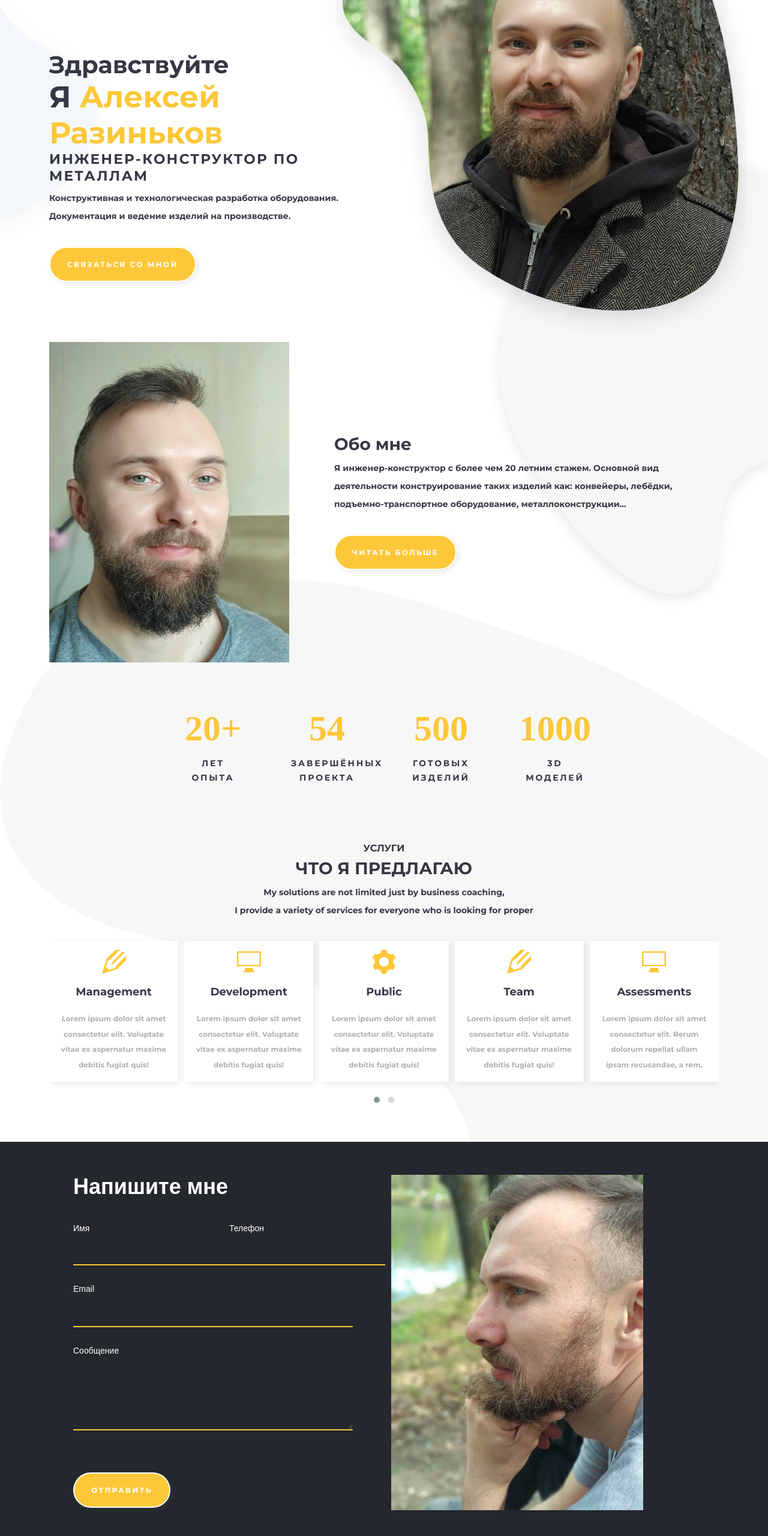
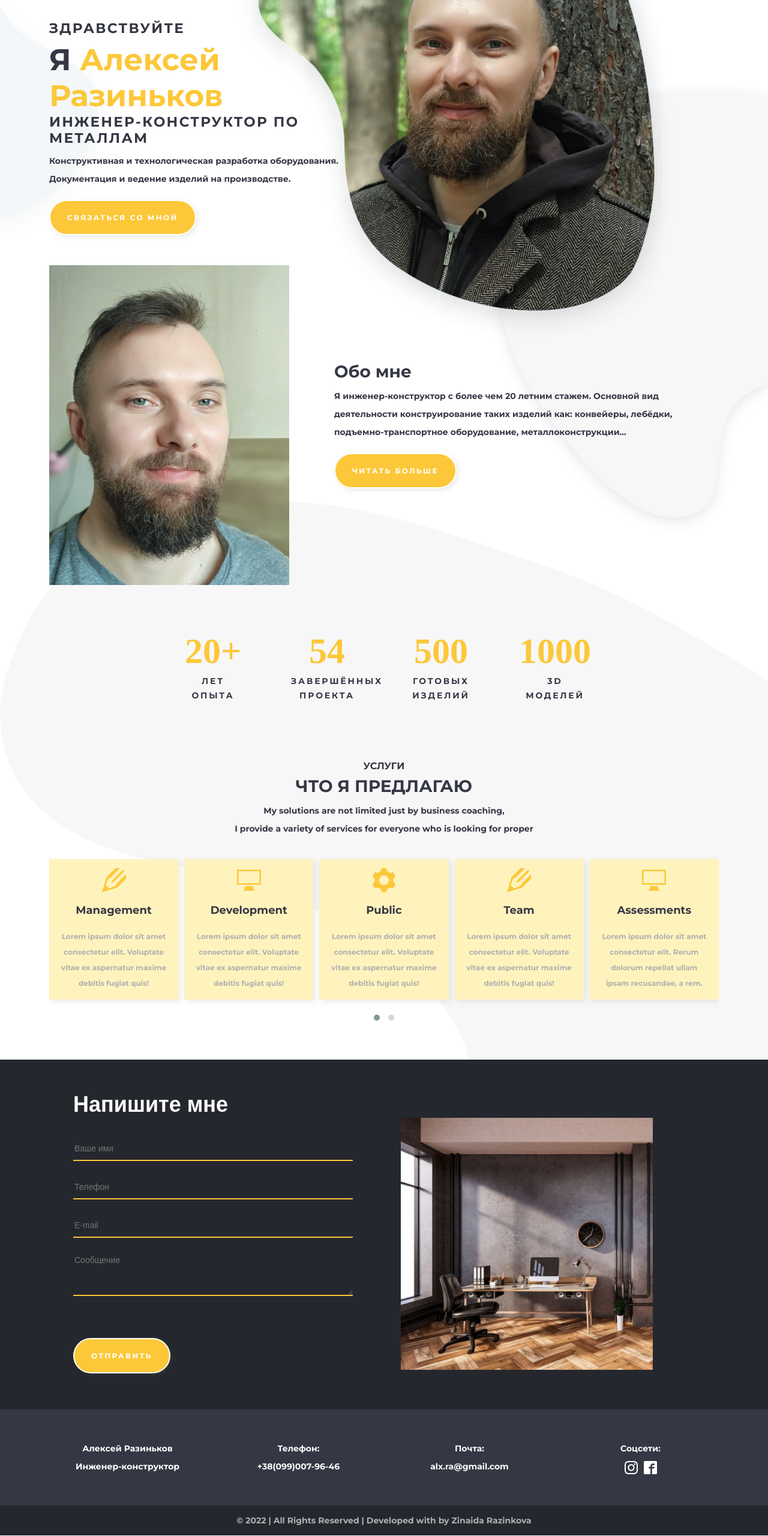
Before and after one commit to Zinaida-Razinkova-zz/Alxra, a plain HTML site: page index.html in a window 1280 px wide. Shown: the part 80-2640 px from the top of the page at 60% size. Drawn offline with nearby package versions, Linux system fonts and the light colour scheme.

Commit message:
second commit

```diff
--- a/index.html
+++ b/index.html
@@ -23,7 +23,7 @@
       <nav class="header-nav ">
       <button
       class="header-button__menu"
-      aria-controls="header-menu-container"
+      aria-controls="header-menu"
       aria-expanded="false"
       type="button"
       data-menu-button>
@@ -32,7 +32,7 @@
         <use class="header-button__menu-burger" href="./images/sprite.svg#burgermenu"></use>
       </svg>
     </button>
-    <ul class="header-menu" data-menu>
+    <ul class="header-menu" data-menu id="header-menu">
     <li class="header-menu__item"><a href="#" class="header-menu__link header-menu__link-active">Главная</a></li>
     <li class="header-menu__item"><a href="about.html" class="header-menu__link">Обо мне</a></li>
     <li class="header-menu__item"><a href="#" class="header-menu__link">Портфолио</a></li>
@@ -43,42 +43,41 @@
   </header>
 <main>
 <section class="hero section section-md section-relative">
-<img class="decor-1" src="./images/hero-decor.png" alt="" width="200px">
+<img class="decor-1" src="./images/hero-decor.png" alt="Декоративный элемент" width="200">
 <div class="container ">
   <div class="row row-30 align-items-sm-center">
-    <div class="col-md-5 col-xl-6">
-      <h1 class="">Здравствуйте<br>
-        <span class="hero-big">Я
-        <span class="hero-name">Алексей Разиньков</span></span></h1>
+    <div class="col-sm-12 col-md-6 col-xl-6 hero-block">
+        <h2>Здравствуйте</h2>
+        <h1 class="hero-big">Я <span class="hero-name">Алексей Разиньков</span></h1>
         <h2>инженер-конструктор по металлам</h2>
         <p>Конструктивная и технологическая разработка оборудования. <br> Документация и ведение изделий на производстве.</p>
         <a href="#contacts" class="button-accent button">Связаться cо мной</a>
     </div>
-    <div class="col-md-7 col-xl-6">
-      <img class="hero-img" src="./images/alx.png" alt="Портрет" width="750px">
+    <div class="col-md-6 col-xl-6">
+      <img class="hero-img" src="./images/alx.png" alt="Фото Алексей Разиньков" width="750">
     </div>
   </div>
 </div>
 </section>
 <section class="about section section-lg section-lg-1 section-relative bg-transparent">
   <div class="container">
-    <div class="row row-30 flex-lg-row-reverse align-items-center">
+    <div class="row row-30 align-items-center">
+      <div class="col-md-6 col-lg-5">
+        <img class="" src="./images/alx-3.jpg" alt="Портрет" width="400">
+      </div>
       <div class="col-md-6 col-lg-7">
         <h3>Обо мне</h3>
         <p>Я инженер-конструктор с более чем 20 летним стажем. Основной вид деятельности конструирование таких изделий как: конвейеры, лебёдки, подъемно-транспортное оборудование, металлоконструкции... </p>
           <a href="about.html" class="button-accent button">Читать больше</a>
         </div>
-      <div class="col-md-6 col-lg-5">
-        <img class="" src="./images/alx-3.jpg" alt="Портрет" width="400px">
-      </div>
+
     </div>
-
   </div>
   <div>
-    <img class="decor-2" src="./images/decor-2.png" alt="" width="472">
+    <img class="decor-2" src="./images/decor-2.png" alt="Декоративный элемент" width="472">
   </div>
   <div class="">
-    <img class="decor-3" src="./images/decor-3.png" alt="" width="1340">
+    <img class="decor-3" src="./images/decor-3.png" alt="Декоративный элемент" width="1340">
   </div>
 </section>
 <section class="counters section-md bg-transparent">
@@ -87,9 +86,9 @@
       <div class="col-6 col-md-3 col-xl-2">
         <div class="box-counter">
           <div class="box-counter-main">
-            <p class="counter animated-first">
+            <h3 class="counter animated-first">
               20+
-            </p>
+            </h3>
             <p class="box-counter-title">ЛЕТ <br>
               ОПЫТА</p>
           </div>
@@ -98,9 +97,9 @@
       <div class="col-6 col-md-3 col-xl-2">
         <div class="box-counter">
           <div class="box-counter-main">
-            <p class="counter animated-first">
+            <h3 class="counter animated-first">
               54
-            </p>
+            </h3>
             <p class="box-counter-title">ЗАВЕРШЁННЫХ ПРОЕКТА</p>
           </div>
         </div>
@@ -108,9 +107,9 @@
       <div class="col-6 col-md-3 col-xl-2">
         <div class="box-counter">
           <div class="box-counter-main">
-            <p class="counter animated-first">
+            <h3 class="counter animated-first">
               500
-            </p>
+            </h3>
             <p class="box-counter-title">ГОТОВЫХ ИЗДЕЛИЙ</p>
           </div>
         </div>
@@ -118,9 +117,9 @@
       <div class="col-6 col-md-3 col-xl-2">
         <div class="box-counter">
           <div class="box-counter-main">
-            <p class="counter animated-first">
+            <h3 class="counter animated-first">
               1000
-            </p>
+            </h3>
             <p class="box-counter-title">3D <br> МОДЕЛЕЙ</p>
           </div>
         </div>
@@ -128,7 +127,6 @@
     </div>
   </div>
 </section>
-
 <section class="services section section-md bg-transparent section-relative text-center">
   <div class="container">
     <h6>УСЛУГИ</h6>
@@ -136,8 +134,7 @@
     <p>My solutions are not limited just by business coaching, <br>
       I provide a variety of services for everyone who is looking for proper</p>
 
-
-<div class="owl-carousel owl-theme ">
+  <div class="owl-carousel owl-theme ">
   <div class="services-content">
     <svg class="services-svg" width="40" height="40">
       <use class="" href="./images/sprite.svg#pencil"></use>
@@ -146,7 +143,7 @@
     <p class="services-paragraf">Lorem ipsum dolor sit amet consectetur elit. Voluptate vitae ex aspernatur maxime debitis fugiat quis!</p>
   </div>
   <div class="services-content">
-    <svg class="services-svg"width="40" height="40">
+    <svg class="services-svg" width="40" height="40">
       <use class="" href="./images/sprite.svg#display"></use>
     </svg>
     <h4 class="services-title">Development</h4>
@@ -182,16 +179,8 @@
     <p class="services-paragraf">Lorem ipsum dolor sit amet consectetur elit. Rerum dolorum repellat ullam ipsam recusandae, a rem.</p>
   </div>
 </div>
-    </div>
-
-
-
-
-
+</div>
 </section>
-
-
-
 <section id="contacts" class="contacts">
   <div class="container">
     <div class="row row-30 align-items-sm-center">
@@ -200,9 +189,9 @@
         <h2 class="contacts-form__title">Напишите мне</h2>
         <div class="contacts-form__block">
           <div>
-            <label class="contacts-form__label">Имя</label>
             <input
               class="contacts-form__input-name"
+              placeholder="Ваше имя"
               type="text"
               name="name"
               pattern="^[a-zA-Zа-яА-Я]+(([' -][a-zA-Zа-яА-Я ])?[a-zA-Zа-яА-Я]*)*$"
@@ -210,8 +199,8 @@
             />
           </div>
           <div>
-            <label class="contacts-form__label">Телефон</label>
             <input
+            placeholder="Телефон"
               class="contacts-form__input-phone"
               type="tel"
               name="tel"
@@ -221,17 +210,16 @@
           </div>
         </div>
         <div>
-          <label class="contacts-form__label">Email</label>
           <input
             class="contacts-form__input-email"
+            placeholder="E-mail"
             type="text"
             name="email"
             required
           />
         </div>
         <div>
-          <label class="contacts-form__label">Сообщение</label>
-          <textarea  class="contacts-form__input-message" type="text" name="text" cols="50" rows="5"></textarea>
+          <textarea  class="contacts-form__input-message" placeholder="Сообщение" name="text" cols="40" rows="3"></textarea>
         </div>
         <button type="button" class="button-accent button contacts-button">
           Отправить
@@ -241,9 +229,9 @@
       </div>
       <div class="col-md-5 col-xl-5">
         <img
-        class=""
-        src="./images/alx-2.jpg"
-        alt="Contacts"
+        class="contacts-img"
+        src="./images/alx-7.jpg"
+        alt="Офис для работы"
         width="420"
       />
       </div>
@@ -251,25 +239,22 @@
   </div>
 </section>
 </main>
-
-
-
 <footer class="footer">
   <div class="container">
     <div class="row">
-      <div class="col-sm-6 col-md-4 col-lg-3">
+      <div class="col-sm-3 col-md-3 col-lg-3 footer-block">
         <p>Алексей Разиньков</p>
         <p>Инженер-конструктор</p>
       </div>
-      <div class="col-sm-6 col-md-4 col-lg-3">
+      <div class="col-sm-3 col-md-3 col-lg-3 footer-block">
         <p>Телефон:</p>
         <a href="tel:+380990079646">+38(099)007-96-46</a>
       </div>
-      <div class="col-sm-6 col-md-4 col-lg-3">
+      <div class="col-sm-3 col-md-3 col-lg-3 footer-block">
         <p>Почта:</p>
         <a href="mailto:alx.ra@gmail.com">alx.ra@gmail.com</a>
       </div>
-      <div class="col-sm-6 col-md-4 col-lg-3">
+      <div class="col-sm-3 col-md-3 col-lg-3 footer-block">
         <p>Соцсети:</p>
         <ul class="footer-list">
           <li class="footer-item"><a href="https://www.instagram.com/alxr.engineer/" target="_blank">
@@ -284,12 +269,14 @@
           </a></li>
         </ul>
       </div>
-
     </div>
   </div>
 </footer>
-<div class="dev">© 2022 | All Rights Reserved |  Developed with by <a href="https://www.linkedin.com/in/zinaida-razinkova/" target="_blank">Zinaida Razinkova</a> </div>
-
+<div class="dev">
+  <div class="container">
+    <div >© 2022 | All Rights Reserved | Developed with by <a href="https://www.linkedin.com/in/zinaida-razinkova/" target="_blank">Zinaida Razinkova</a> </div>
+  </div>
+</div>
 <script src="https://cdn.jsdelivr.net/npm/bootstrap@5.1.3/dist/js/bootstrap.bundle.min.js" integrity="sha384-ka7Sk0Gln4gmtz2MlQnikT1wXgYsOg+OMhuP+IlRH9sENBO0LRn5q+8nbTov4+1p" crossorigin="anonymous"></script>
 <script src="https://code.jquery.com/jquery-3.6.0.js"></script>
 <script src="https://code.jquery.com/jquery-migrate-3.3.2.js"></script>
--- a/sass/_about.scss
+++ b/sass/_about.scss
@@ -1,8 +1,20 @@
 .about {
 padding: 50px 0 50px 0;
 position: relative;
+@media screen and (max-width: 767px) {
+  padding: 30px 0 30px 0;
+}
 }
 
+.about p {
+  margin: 0;
+}
+.about img {
+  @media screen and (max-width: 767px) {
+    margin-bottom: 30px;
+  }
+
+}
 .decor-2 {
     position: absolute;
     top: -260px;
--- a/sass/_contacts.scss
+++ b/sass/_contacts.scss
@@ -1,14 +1,11 @@
 .contacts {
   background-color: #25272e;
-    @media screen and (min-width: $desktop1152) {
   padding: 20px 0;
 }
 
-    @media screen and (max-width: $mobile475) {
-      padding: 24px 0px 32px 0px;
+.contacts-img {
+  margin: 30px auto 0 auto;
 }
-  }
-
 
 .contacts-img__mobile {
   @media screen and (min-width: $desktop1152) {
@@ -25,7 +22,6 @@
   @media screen and (max-width: $mobile475) {
     max-width: 390px;
     height: 630px;
-
   }
 
   @media screen and (min-width: $desktop1152) {
@@ -68,7 +64,7 @@
 
 .contacts-form__block {
   @media screen and (min-width: $desktop1152) {
-      display: flex;
+    // display: flex;
   }
 }
 
@@ -99,23 +95,11 @@
 }
 
 .contacts-form__input-name,
-  .contacts-form__input-phone {
-
-    width: 260px;
-    min-height: 47px;
-    margin: 0px 0px 24px 0px;
-
-    @media screen and (max-width: $mobile475) {
-      width: 100%;
-      max-width: 350px;
-      margin: 0px 0px 8px 0px;
-    }
-  }
-
+.contacts-form__input-phone,
 .contacts-form__input-email {
   width: 100%;
   max-width: 539px;
-    min-height: 49px;
+  min-height: 40px;
   margin: 0px 0px 24px 0px;
 
   @media screen and (max-width: $mobile475) {
@@ -127,7 +111,7 @@
 .contacts-form__input-message {
   width: 100%;
   max-width: 539px;
-    min-height: 118px;
+  min-height: 40px;
   margin: 0px 0px 40px 0px;
   @media screen and (max-width: $mobile475) {
     max-width: 350px;
@@ -139,7 +123,7 @@
   fill: $color_white;
 }
 
-  .contacts-button{
+.contacts-button {
   &:hover,
   &:focus {
     background: #fff;
--- a/sass/_counters.scss
+++ b/sass/_counters.scss
@@ -33,4 +33,7 @@
     line-height: 1.71429;
     letter-spacing: .2em;
     color: #353744;
+     @media screen and (max-width: 600px) {
+    font-size: 10px;
+  }
 }
--- a/sass/_footer.scss
+++ b/sass/_footer.scss
@@ -41,17 +41,17 @@
 }
 
 .dev{
-    padding: 30px 0;
+    padding: 10px 0;
     text-align: center;
     background-color: #25272e;
-    color:#fff;
+    color:$color_medium;
     @media screen and (max-width: 1024px) {
         font-size: 10px;
       }
 }
 
 .dev a {
-    color:#fff;
+    color:$color_medium;
     &:hover,
     &:focus {
    color:  $color_accent2;
--- a/sass/_header.scss
+++ b/sass/_header.scss
@@ -88,7 +88,7 @@
   padding: 0px;
   margin: 0px;
 
-  background-color: rgba(255, 255, 255, 0.829);
+  background-color: rgba(255, 255, 255, 0.959);
   text-align: center;
   &.is-open {
     display: block;
--- a/sass/_hero.scss
+++ b/sass/_hero.scss
@@ -1,6 +1,5 @@
 .hero {
   position: relative;
-  padding: 50px 0 50px 0;
 }
 
 .hero-img {
@@ -9,19 +8,22 @@
   left: calc(50% - 116px);
   margin: 0px;
   z-index: 0;
-  // width: 750px;
-  @media screen and (max-width: 1024px) {
+  @media screen and (max-width: 1280px) {
     top: -114px;
-    left: calc(25%);
+    left: calc(30%);
+  }
+  @media screen and (max-width: 1080px) {
+    width: 65%;
+    top: -114px;
+    left: calc(32%);
   }
   @media screen and (max-width: 768px) {
+    width: 58%;
     top: -80px;
-    left: calc(25%);
+    left: calc(40%);
   }
-  @media screen and (max-width: 425px) {
-    // width: 350px;
-    top: -80px;
-    left: calc(10%);
+  @media screen and (max-width: 767px) {
+   display: none;
   }
 }
 
@@ -33,12 +35,23 @@
 
 }
 
-.hero h1 {
-  font-size: 40px;
+.hero p{
+ margin: 0;
+}
+
+.hero h1{
+  font-size: 50px;
   line-height: 1.2;
   margin: 0;
+  @media screen and (max-width: 767px) {
+    font-size: 40px;
+  }
+  // @media screen and (max-width: 500px) {
+  //   font-size: 35px;
+  // }
 }
 .hero-big {
+  display: inline;
   font-size: 50px;
 }
 .hero-name {
@@ -52,4 +65,5 @@
   font-weight: 400;
   letter-spacing: 0.1em;
   text-transform: uppercase;
+
 }
--- a/sass/_services.scss
+++ b/sass/_services.scss
@@ -7,9 +7,8 @@
 }
 
 .services-content {
-    max-width: 235px;
   padding: 15px;
-    background-color: #fff;
+  background-color: rgb(255, 243, 189);
   box-shadow: 3px 3px 9px 0 rgba(107, 107, 107, 0.14);
   margin: 20px 0;
 
@@ -21,10 +20,10 @@
     .services-svg {
       fill: #fff;
     }
-        .services-title{
+    .services-title {
       color: #fff;
     }
-        .services-paragraf{
+    .services-paragraf {
       color: #fff;
     }
   }
@@ -38,7 +37,7 @@
   font-size: 18px;
 }
 
-  .services-content p{
+.services-content p {
   font-size: 12px;
   color: $color_medium;
 }
```
Also changed, not shown: about.html (+6 -6 lines), css/main.css, css/main.min.css, images/alx-6.png (added), images/alx-7.jpg (added), 2 other files. Lines whose indentation alone changed are shown as unchanged.
